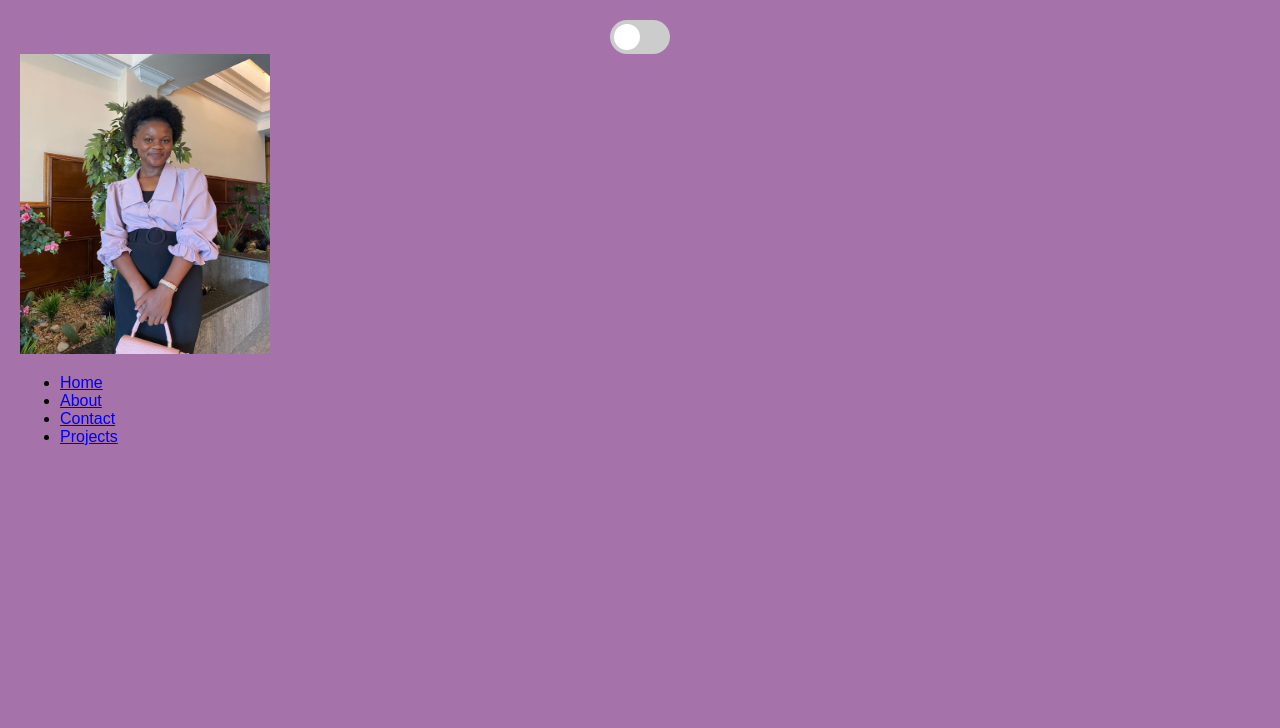
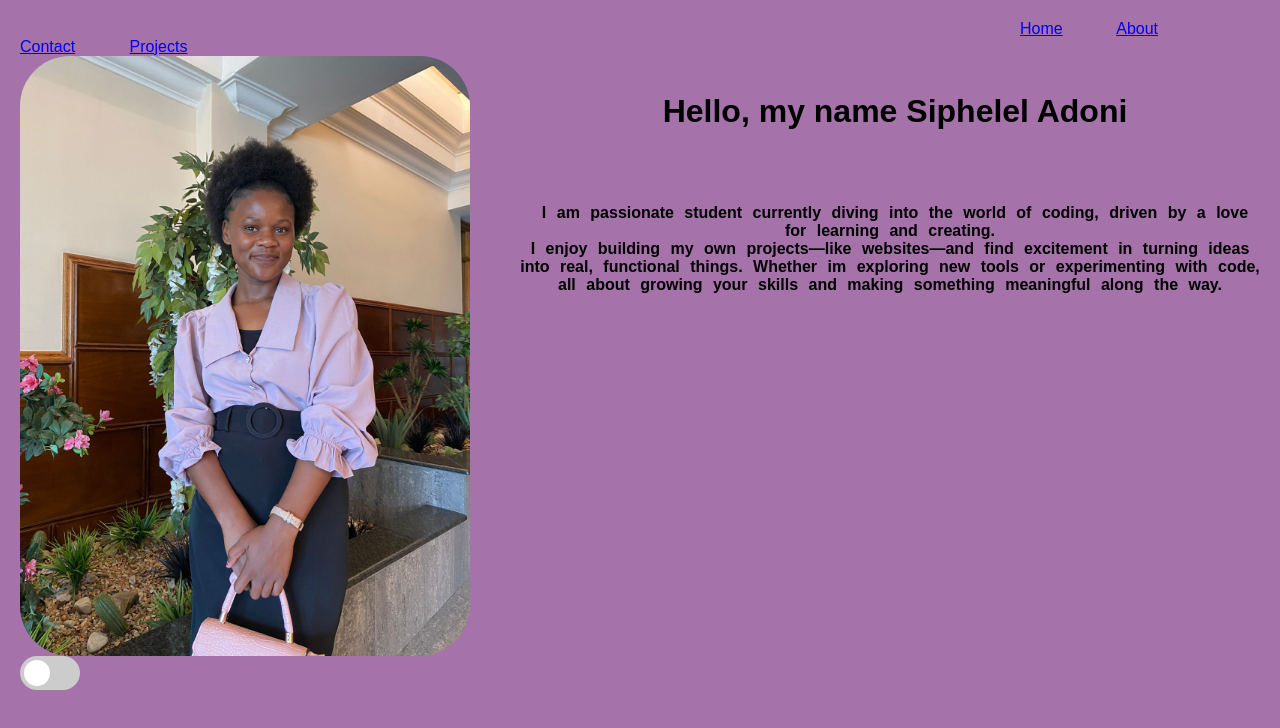
Before and after one commit to Sphelele02/new-project, a plain HTML site: page index.html in a window 1280 px wide. Drawn offline with Linux system fonts and the light colour scheme.

Commit message:
added h1

```diff
--- a/index.html
+++ b/index.html
@@ -8,6 +8,28 @@
 </head>
 
 <body>
+  <nav>
+    <a href="index.html">Home</a></li>
+    <a href="page2.html">About</a></li>
+    <a href="page3.html">Contact</a></li>
+    <a href="page4.html">Projects</a></li>
+    <br>
+  </nav>
+  <div class="homepage">
+    <img src="IMG-20240302-WA0012.jpg">
+   <br><br>
+   <ul>
+ <h1>Hello, my name Siphelel Adoni</h1><br><br>
+ <h3>
+  I am passionate student currently diving into the world of coding,
+  driven by a love for learning and creating.<br>
+  I enjoy building my own projects—like websites—and find excitement in turning  ideas into real,
+  functional things.
+  Whether im  exploring new tools or experimenting with code,
+  all about growing your skills and making something meaningful along the way.
+</h3>
+  </ul>
+  </div>
     <div class="switch-container">
     <label class="switch">
       <input type="checkbox" id="switchbutton">
@@ -15,16 +37,8 @@
     </label>
     </div>
     <script src="app.js"></script>
-    <img src="IMG-20240302-WA0012.jpg">
 
-    <nav>
-  <ul>
-   <li> <a href="index.html">Home</a></li>
-    <li><a href="page2.html">About</a></li>
-    <li><a href="page3.html">Contact</a></li>
-    <li><a href="page4.html">Projects</a></li>
-  </ul>
-</nav>
+
 
 </body>
 </html>
--- a/style.css
+++ b/style.css
@@ -8,15 +8,17 @@ body{margin: 0;
   body.dark-mode {
     background-color: #121212;
     color:white}
-img{width:250px;
-height:300px;}
+img{width:600px;
+height:600px;
+border-radius:50px ;
+}
 h3{background-color: rgb(165, 115, 170);
 font-size:medium;
 word-spacing:6px ;}
 h4{background-color: rgb(165, 115, 170);
 font-size: medium;
 word-spacing:6px;}
-.switch-container{text-align: center;
+.switch-container{text-align:left;
 }
 .switch{position: relative;
 display: inline-block;
@@ -52,3 +54,11 @@ height: 0;}
             font-size: 1.2em;
             vertical-align: middle;
           }
+nav{text-indent:1000px ;
+word-spacing:50px ;
+border: #b413ee;}
+.homepage{text-indent:10px
+   ;text-align:center;
+   display: flex;
+
+}
```
